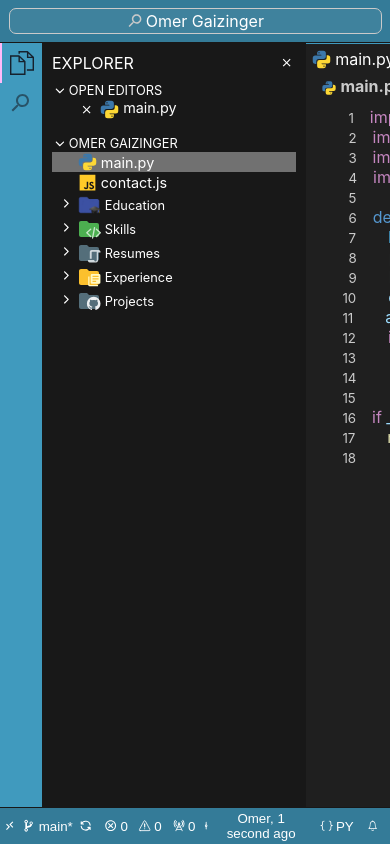
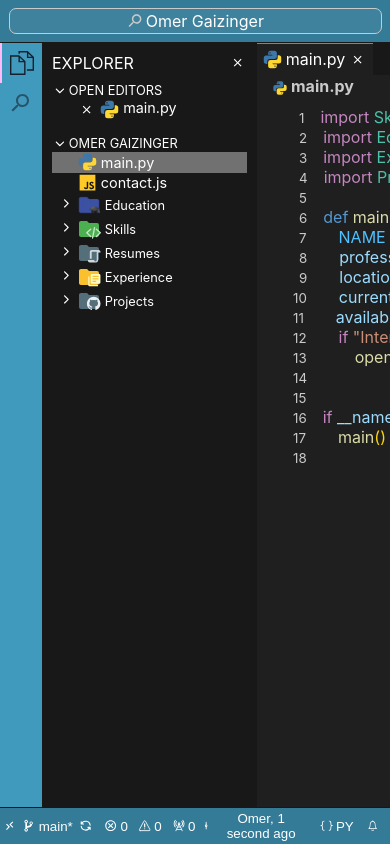
Before and after one commit to omerg864/vscode-portfolio, a React (Create React App) app: page / in a window 390 px wide. Built offline with nearby package versions, Linux system fonts and the light colour scheme.

Commit message:
width fix

```diff
--- a/src/App.css
+++ b/src/App.css
@@ -78,7 +78,7 @@
   color: var(--text);
   padding: 10px;
   text-align: center;
-  min-width: 20%;
+  width: 20%;
   -webkit-user-select: none;
   -moz-user-select: none;
   -ms-user-select: none;
@@ -533,6 +533,6 @@
 
 @media only screen and (max-width: 500px) {
   .explorer {
-    min-width: 50%;
+    width: 50%;
   }
 }
--- a/src/components/Explorer.jsx
+++ b/src/components/Explorer.jsx
@@ -59,10 +59,10 @@
           return <FileOpen key={tab.id} path={createPath(tab, false)} name={tab.name} id={tab.id} close={closeTab} onClick={openFromEditTab} icon={tab.icon ? <img alt={tab.icon.alt} className='file-icon' src={tab.icon.src}/> : false}/>
         })}
       </Accordion>
-      <Accordion animation={true} open={true} styleContent={{display: 'inline-block'}} style={{marginTop: '8px', overflowX: 'scroll', flex: '1'}} title="OMER GAIZINGER">
+      <Accordion animation={true} open={true} styleContent={{display: 'inline-block', minWidth: "100%"}} style={{marginTop: '8px', overflowX: 'scroll', flex: '1'}} title="OMER GAIZINGER">
         <File active={activeTab.id === "main"} onClick={onClickFile} onDoubleClick={onDoubleClickFile} object={{name: "main.py", id:"main", icon: {alt: "python-icon", src: "/file-icons/python.svg"} }}/>
         <File active={activeTab.id === "contact"} onClick={onClickFile} onDoubleClick={onDoubleClickFile} object={{name: "contact.js", id:"contact", icon: {alt: "js-icon", src: "/file-icons/javascript.svg"} }} />
-        <Accordion style={{paddingLeft: '8px'}} fit={true}  icon={<img alt='graduation-folder' className='folder-icon' src='/folders-icons/folder-graduate.png'/>}
+        <Accordion style={{paddingLeft: '8px', minWidth: "100%"}} fit={true}  icon={<img alt='graduation-folder' className='folder-icon' src='/folders-icons/folder-graduate.png'/>}
         openIcon={<img className="folder-icon" alt='graduation-folder-open' src='/folders-icons/folder-graduate-open.png'/>} title="Education">
           <div className='line'></div>
           <Accordion style={{paddingLeft: '8px', minWidth: "100%"}} fit={true} icon={<img alt='academy-folder' className='folder-icon' src='/folders-icons/folder-core.svg'/>}
```
